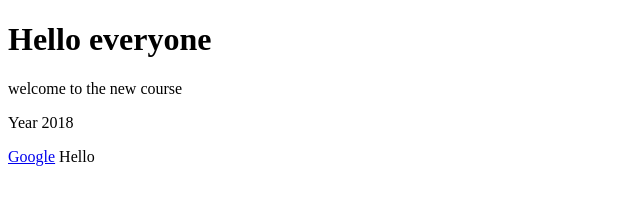
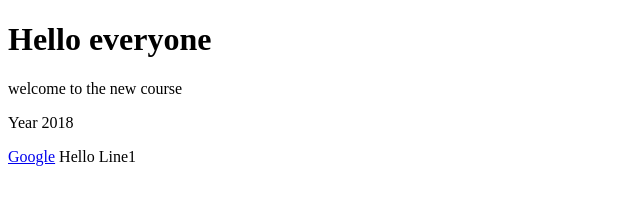
Before and after one commit to AlaaAldeenBK/Training, a plain HTML site: page index.html in a window 1280 px wide. Shown: the full height of the page, 0-640 px from the left. Drawn offline with Linux system fonts and the light colour scheme.

Commit message:
Add new span

```diff
--- a/index.html
+++ b/index.html
@@ -12,5 +12,6 @@
     <p>Year 2018</p>
     <a href="www.google.com">Google</a>
     <span>Hello</span>
+    <span>Line1</span>
 </body>
 </html>
```
